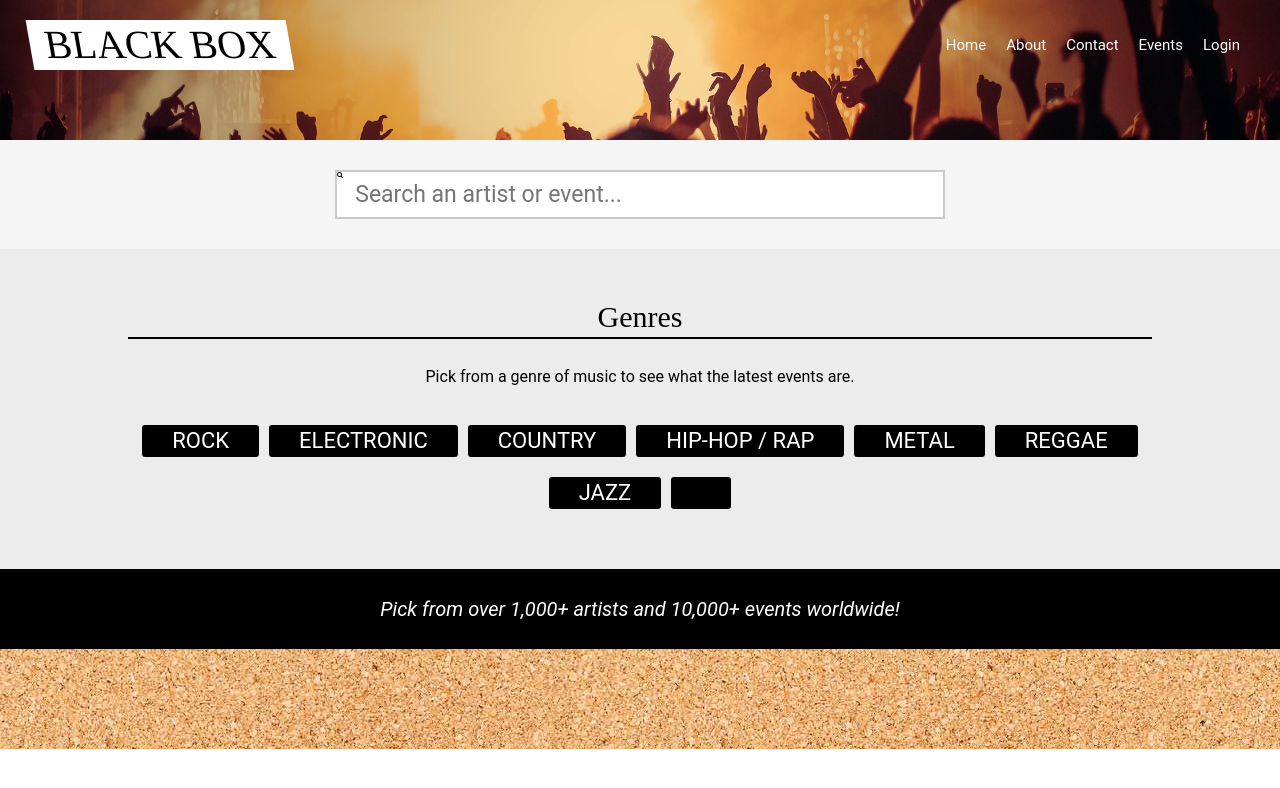
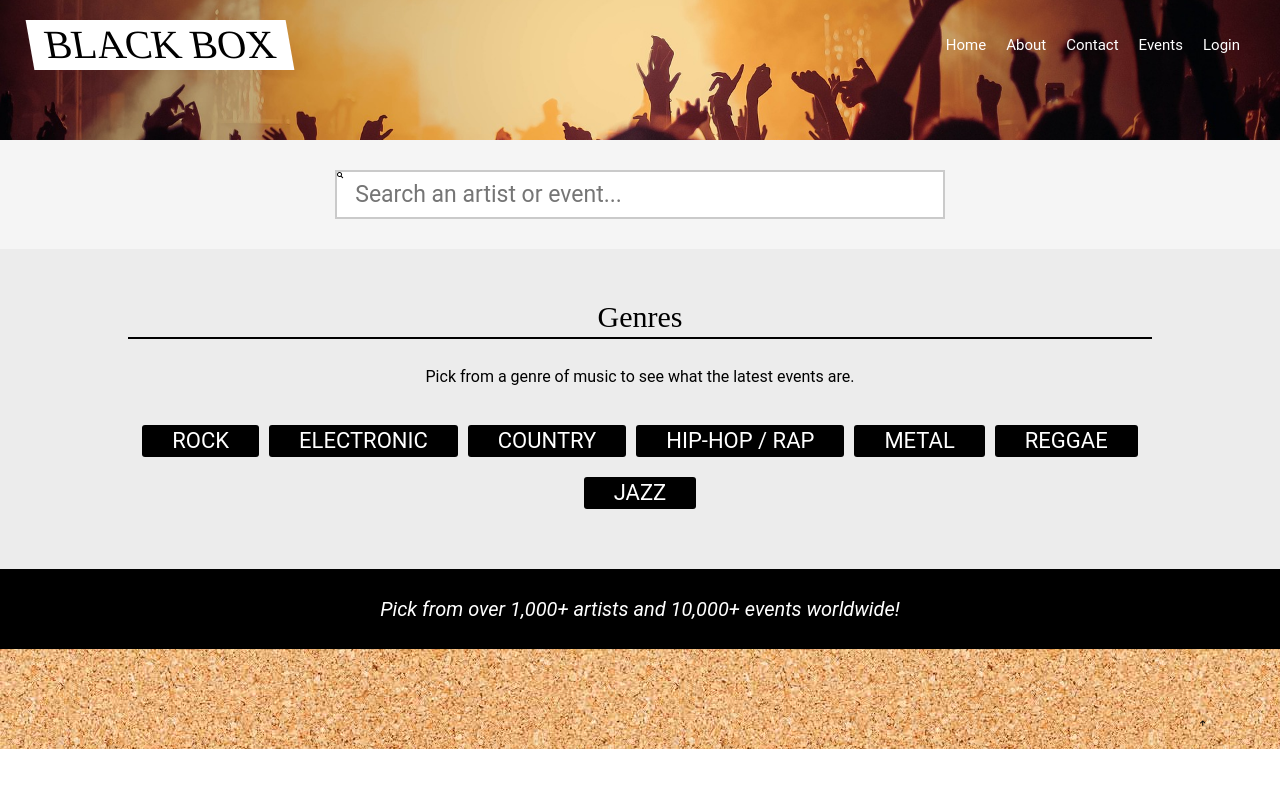
Before and after one commit to shenry45/BlackBox, a React (Create React App) app in the folder black-box/: page / in a window 1280 px wide. Shown: the top 788 px of the page. Built offline with nearby package versions, Linux system fonts and the light colour scheme.

Commit message:
hook up genre buttons with API search and returns events overriding prev results

```diff
--- a/black-box/src/components/Genres.js
+++ b/black-box/src/components/Genres.js
@@ -32,13 +32,14 @@ class Genres extends React.Component {
               <p className="subhead">Pick from a genre of music to see what the latest events are.</p>
               <div className="genList">
                   {
-                    this.genreList.map( function(gen){
+                    this.genreList.map(gen => {
+                      console.log(this);
                       return <p
                         key={gen.id}
-                        className={gen.id}>{gen.name}</p>
+                        className={gen.id}
+                        onClick={this.fetchResults}>{gen.name}</p>
                     })
                   }
-                  <p key="KnvZfZ7vAeA" className="KnvZfZ7vAeA" onClick={this.fetchResults}></p>
               </div>
           </div>
       </section>
```
